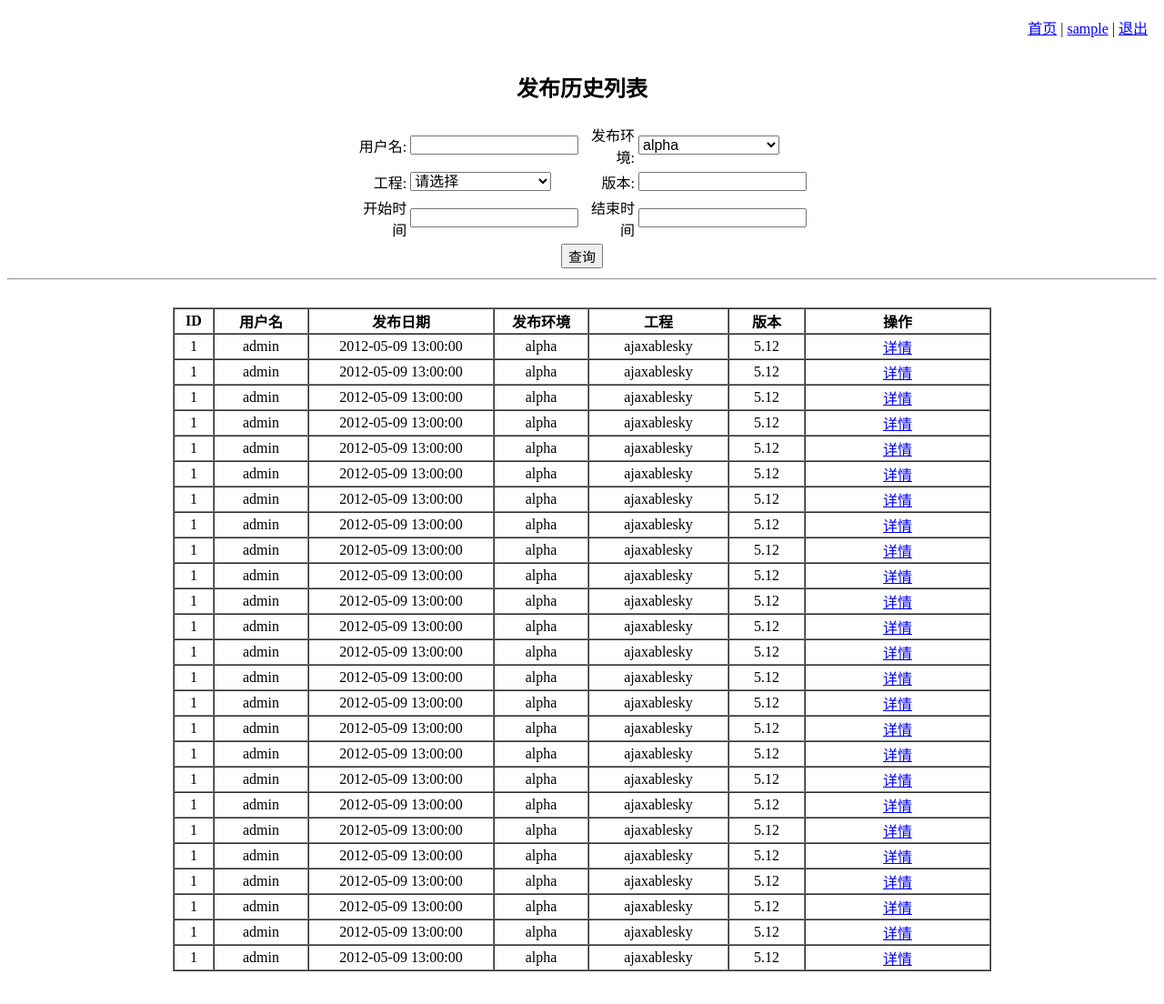
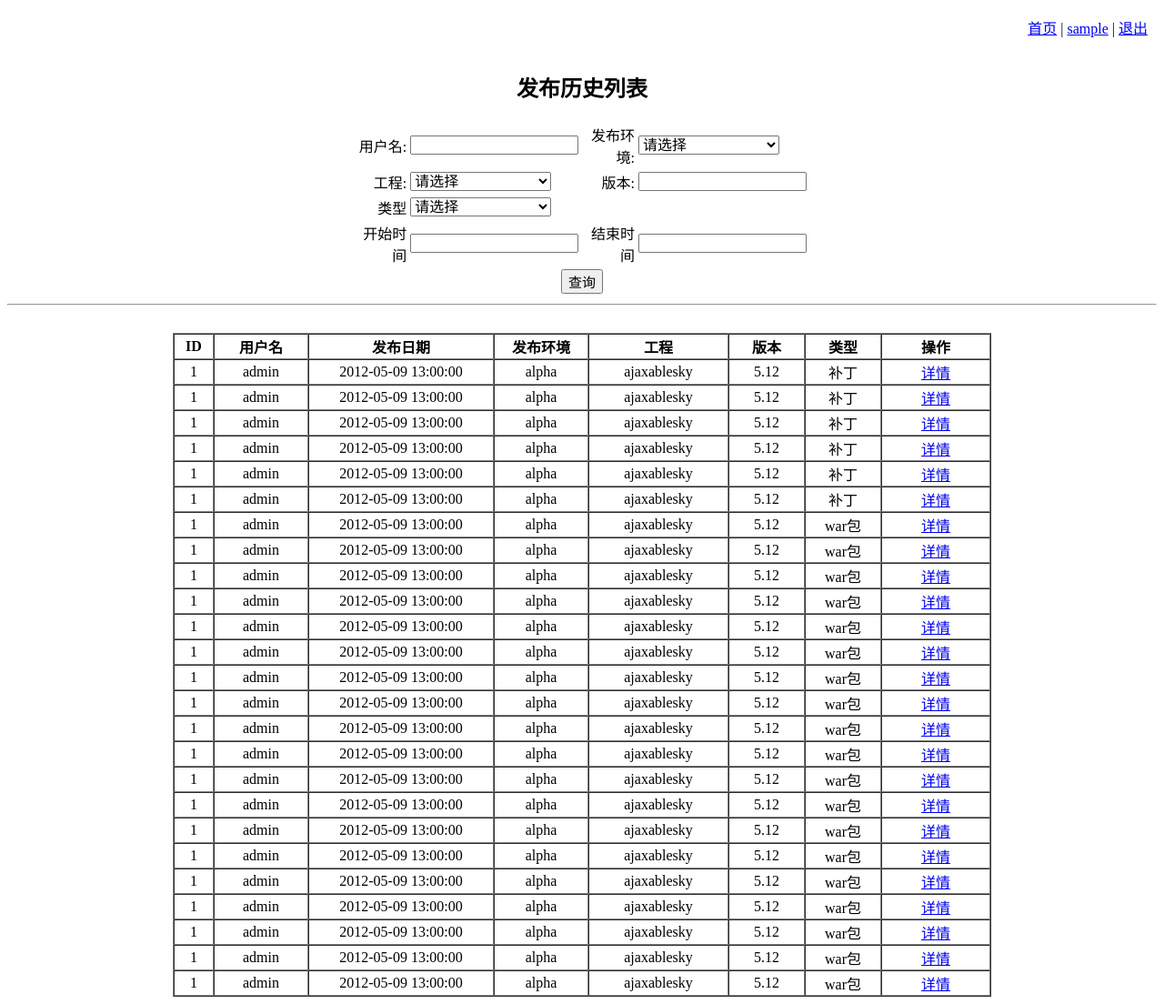
Before and after one commit to cash2one/asdeploy, a Django app: page /deployRecordList/1/ in a window 1280 px wide. Shown: the whole page at 91% size. Before the commit the page ends 1068 px from the top, so only its background shows below. Run offline with Django 3.2, Linux system fonts and the light colour scheme; the visitor is signed in with stand-in values (Sample User, id 1); parts of the project's set-up code (start-up, migrations or seed data) failed here and were passed over; some libraries are stand-ins or nearby versions.

Commit message:
20120510_1032

```diff
--- a/deployment/templates/deploy_record_list_page.html
+++ b/deployment/templates/deploy_record_list_page.html
@@ -70,6 +70,7 @@
 				<td class="label">发布环境:</td>
 				<td>
 					<select name="environment" id="environment">
+						<option value="">请选择</option>
 						<option>alpha</option>
 						<option>beta</option>
 						<option>online</option>
@@ -80,7 +81,7 @@
 				<td class="label">工程:</td>
 				<td>
 					<select name="project" id="project">
-						<option>请选择</option>
+						<option value="">请选择</option>
 						<option>ajaxablesky</option>
 						<option>passport</option>
 						<option>cms</option>
@@ -91,6 +92,19 @@
 				<td class="label">版本:</td>
 				<td>
 					<input name="version" id="version"/>
+				</td>
+			</tr>
+			<tr>
+				<td class="label">类型</td>
+				<td>
+					<select name="deployType" id="deployType">
+						<option value="">请选择</option>
+						<option>war包</option>
+						<option>补丁</option>
+					</select>
+				</td>
+				<td class="label"></td>
+				<td>
 				</td>
 			</tr>
 			<tr>
@@ -139,6 +153,7 @@
 				<th width="100">发布环境</th>
 				<th width="150">工程</th>
 				<th width="80">版本</th>
+				<th width="80">类型</th>
 				<th>操作</th>
 			</tr>
 			{% for i in iters %}
@@ -150,6 +165,13 @@
 				<td>ajaxablesky</td>
 				<td>5.12</td>
 				<td>
+					{% if i > 5 %}
+						war包
+					{% else %}
+						补丁
+					{% endif %}
+				</td>
+				<td>
 					<a href="/deployRecordDetail/1/">详情</a>
 				</td>
 			</tr>
```
Also changed, not shown: deployment/templates/deploy_init_option_page.html (+12 -0 lines).
